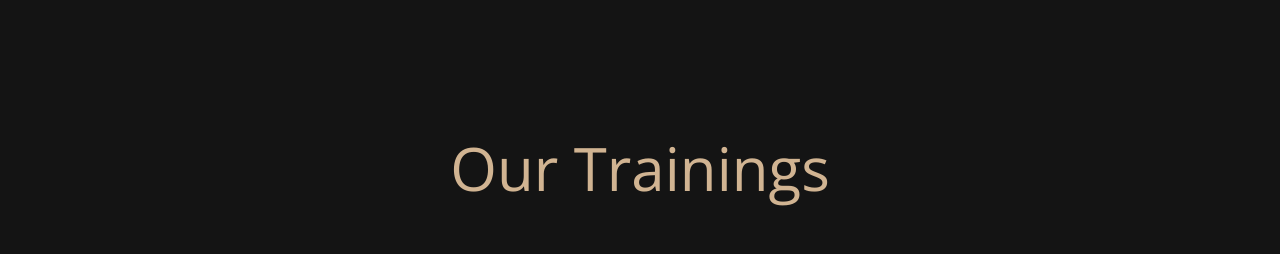
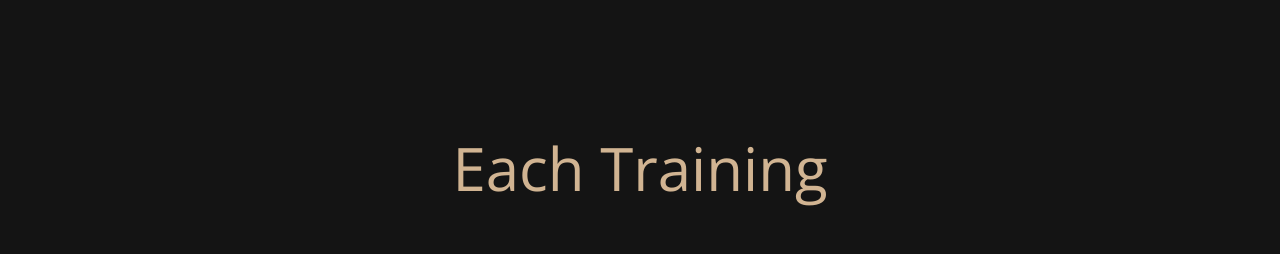
Before and after one commit to PABarannikov/lambassador-school, a website: page index.html in a window 1280 px wide. Shown: the part 3700-3954 px from the top of the page. Drawn offline with nearby package versions, Linux system fonts and the light colour scheme.

Commit message:
Change 'Our Trainings' to 'Each Training'
Co-Authored-By: Claude Opus 4.5 <noreply@anthropic.com>

```diff
--- a/index.html
+++ b/index.html
@@ -189,7 +189,7 @@
         <img src="star.png" alt="" class="section-star">
         <div class="container">
             <div class="section-header">
-                <h2 class="section-title trainings-title-large" data-translate="trainings-label">Our Trainings</h2>
+                <h2 class="section-title trainings-title-large" data-translate="trainings-label">Each Training</h2>
             </div>
             <div class="services-grid">
                 <div class="service-card">
--- a/script.js
+++ b/script.js
@@ -340,7 +340,7 @@ function initLanguageSwitcher() {
             'vision-7-text': 'Adapt to evolving luxury and service expectations',
 
             // Trainings
-            'trainings-label': 'Our Trainings',
+            'trainings-label': 'Each Training',
             'trainings-title': 'Transformative Programmes',
             'training-1-title': 'Speaking Luxury',
             'training-1-text': 'Develop a true luxury mindset and learn how language, attitude, and emotional intelligence shape perception. This training focuses on offering a lifestyle, delivering excellence under pressure, and creating memorable final impressions that leave a lasting impact.',
@@ -448,7 +448,7 @@ function initLanguageSwitcher() {
             'vision-7-text': 'Adaptar-se às expectativas em evolução do luxo e serviço',
 
             // Trainings
-            'trainings-label': 'As Nossas Formações',
+            'trainings-label': 'Cada Formação',
             'trainings-title': 'Programas Transformadores',
             'training-1-title': 'Falar Luxo',
             'training-1-text': 'Desenvolva uma verdadeira mentalidade de luxo e aprenda como a linguagem, atitude e inteligência emocional moldam a perceção. Esta formação foca-se em oferecer um estilo de vida, entregar excelência sob pressão e criar impressões finais memoráveis que deixam um impacto duradouro.',
```
